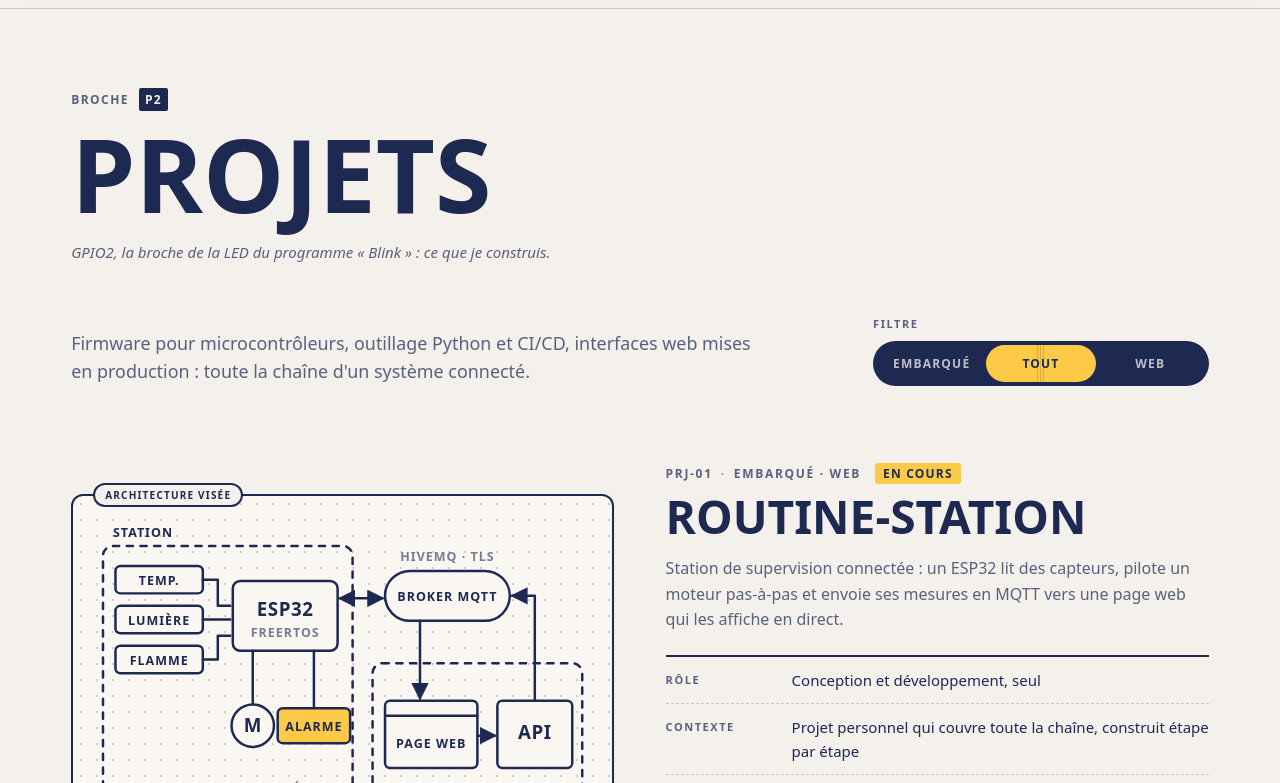
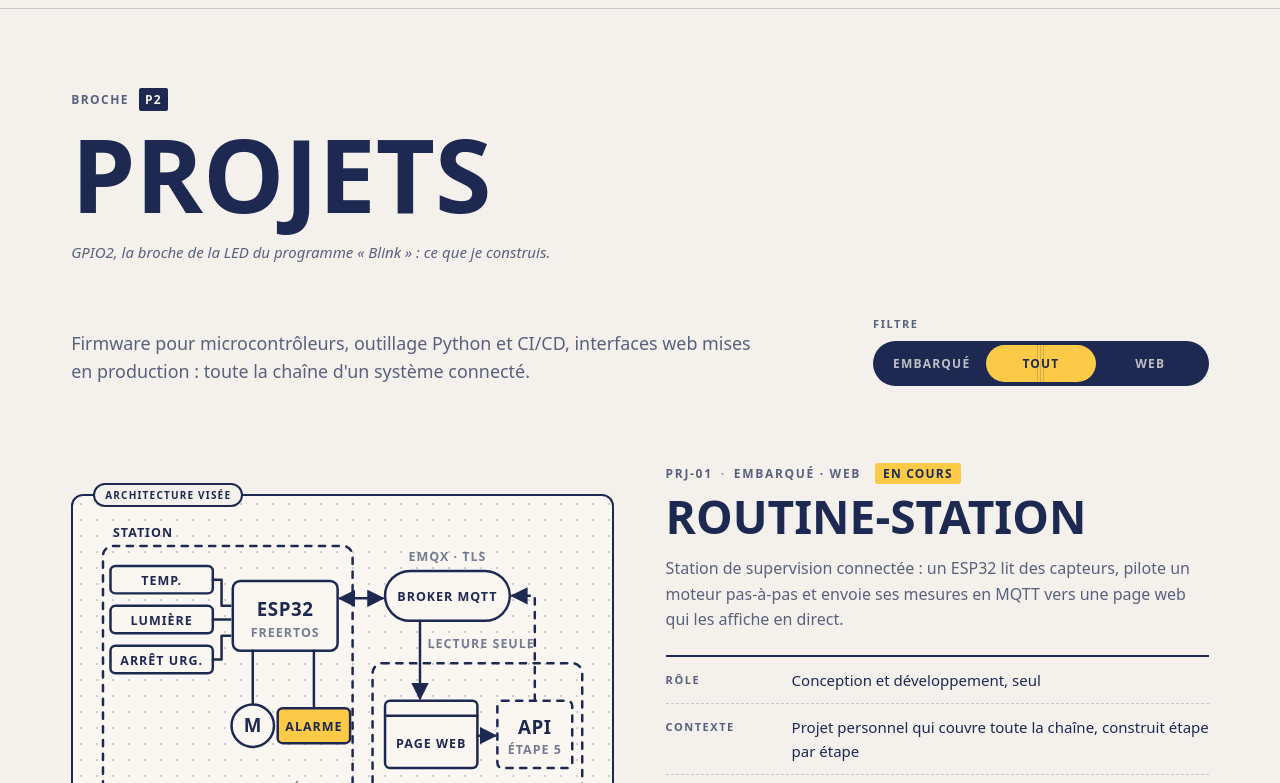
Before and after one commit to MatthiasGermain/MatthiasGermain, an Astro site: page /projets in a window 1280 px wide. Shown: the part 78-861 px from the top of the page. Built offline with nearby package versions, Linux system fonts and the light colour scheme; Astro itself is replaced by a stand-in of ours.

Commit message:
Projets : schéma de routine-station à jour (EMQX, arrêt d'urgence tactile, API à l'étape 5)

```diff
--- a/src/components/maquette/ProjectVisual.astro
+++ b/src/components/maquette/ProjectVisual.astro
@@ -14,7 +14,8 @@ const t = tr(langOf(Astro.url));
 ---
 
   {visual === 'routine' && (
-    <svg class="vis-svg" viewBox="0 0 400 250" role="img" aria-label={t('Schéma de routine-station : capteurs, ESP32, moteur et alarme dans la station ; broker MQTT ; page web et API sur le site', 'routine-station diagram: sensors, ESP32, motor and alarm in the station; MQTT broker; web page and API on the website')}>
+    // État après l'étape 4 : la page lit le broker en direct ; l'API des commandes vient à l'étape 5
+    <svg class="vis-svg" viewBox="0 0 400 250" role="img" aria-label={t("Schéma de routine-station : capteurs (température, lumière, arrêt d'urgence tactile), ESP32, moteur et alarme dans la station ; broker MQTT EMQX ; page web qui le lit en direct ; API des commandes à l'étape 5", 'routine-station diagram: sensors (temperature, light, touch emergency stop), ESP32, motor and alarm in the station; EMQX MQTT broker; web page reading it live; commands API at step 5')}>
       <defs>
         <marker id="arr-routine" viewBox="0 0 8 8" refX="7" refY="4" markerWidth="7" markerHeight="7" orient="auto-start-reverse">
           <path d="M0 0 L8 4 L0 8 Z" class="ink" />
@@ -22,10 +23,10 @@ const t = tr(langOf(Astro.url));
       </defs>
       <g class="s">
         <rect x="8" y="24" width="200" height="214" rx="8" class="dash" />
-        <rect x="18" y="40" width="70" height="22" rx="4" class="paper" />
-        <rect x="18" y="72" width="70" height="22" rx="4" class="paper" />
-        <rect x="18" y="104" width="70" height="22" rx="4" class="paper" />
-        <path d="M88 51 H100 V72 H110 M88 83 H110 M88 115 H100 V96 H110" />
+        <rect x="14" y="40" width="82" height="22" rx="4" class="paper" />
+        <rect x="14" y="72" width="82" height="22" rx="4" class="paper" />
+        <rect x="14" y="104" width="82" height="22" rx="4" class="paper" />
+        <path d="M96 51 H103 V72 H110 M96 83 H110 M96 115 H103 V96 H110" />
         <rect x="112" y="52" width="84" height="56" rx="6" class="paper" />
         <path d="M128 108 V150 M177 108 V154" />
         <circle cx="128" cy="168" r="17" class="paper" />
@@ -36,23 +37,25 @@ const t = tr(langOf(Astro.url));
         <path d="M262 84 V146" marker-end="url(#arr-routine)" />
         <rect x="234" y="148" width="74" height="54" rx="4" class="paper" />
         <line x1="234" y1="160" x2="308" y2="160" />
-        <path d="M308 176 H322" marker-end="url(#arr-routine)" />
-        <rect x="324" y="148" width="60" height="54" rx="4" class="paper" />
-        <path d="M354 148 V64 H336" marker-end="url(#arr-routine)" />
+        <path d="M308 176 H322" class="dash" marker-end="url(#arr-routine)" />
+        <rect x="324" y="148" width="60" height="54" rx="4" class="paper dash" />
+        <path d="M354 148 V64 H336" class="dash" marker-end="url(#arr-routine)" />
       </g>
       <text x="16" y="17" class="t">STATION</text>
-      <text x="53" y="55" class="t" text-anchor="middle">TEMP.</text>
-      <text x="53" y="87" class="t" text-anchor="middle">{t('LUMIÈRE', 'LIGHT')}</text>
-      <text x="53" y="119" class="t" text-anchor="middle">{t('FLAMME', 'FLAME')}</text>
+      <text x="55" y="55" class="t" text-anchor="middle">TEMP.</text>
+      <text x="55" y="87" class="t" text-anchor="middle">{t('LUMIÈRE', 'LIGHT')}</text>
+      <text x="55" y="119" class="t" text-anchor="middle">{t('ARRÊT URG.', 'E-STOP')}</text>
       <text x="154" y="80" class="tb" text-anchor="middle">ESP32</text>
       <text x="154" y="97" class="t muted" text-anchor="middle">FREERTOS</text>
       <text x="128" y="173" class="tb" text-anchor="middle">M</text>
       <text x="177" y="172" class="t" text-anchor="middle">{t('ALARME', 'ALARM')}</text>
       <text x="108" y="222" class="t muted" text-anchor="middle">{t('ALARME LOCALE, SANS RÉSEAU', 'LOCAL ALARM, NO NETWORK')}</text>
       <text x="284" y="68" class="t" text-anchor="middle">{t('BROKER MQTT', 'MQTT BROKER')}</text>
-      <text x="284" y="36" class="t muted" text-anchor="middle">HIVEMQ · TLS</text>
+      <text x="284" y="36" class="t muted" text-anchor="middle">EMQX · TLS</text>
+      <text x="268" y="106" class="t muted">{t('LECTURE SEULE', 'READ-ONLY')}</text>
       <text x="271" y="186" class="t" text-anchor="middle">{t('PAGE WEB', 'WEB PAGE')}</text>
-      <text x="354" y="179" class="tb" text-anchor="middle">API</text>
+      <text x="354" y="175" class="tb" text-anchor="middle">API</text>
+      <text x="354" y="191" class="t muted" text-anchor="middle">{t('ÉTAPE 5', 'STEP 5')}</text>
       <text x="232" y="232" class="t muted">{t('SITE · VERCEL', 'WEBSITE · VERCEL')}</text>
     </svg>
   )}
--- a/src/data/maquette.en.ts
+++ b/src/data/maquette.en.ts
@@ -16,7 +16,6 @@ export const projects: Partial<Record<Visual, ProjectText>> = {
       'Connected monitoring station: an ESP32 reads sensors, drives a stepper motor and sends its readings over MQTT to a web page that shows them live.',
     role: 'Design and development, on my own',
     context: 'Personal project covering the whole chain, built step by step',
-    visualNote: 'Target architecture',
   },
   irda: {
     cv: 'Speed setpoint sent over infrared between two ESP32 boards, applied gradually under FreeRTOS.',
```
